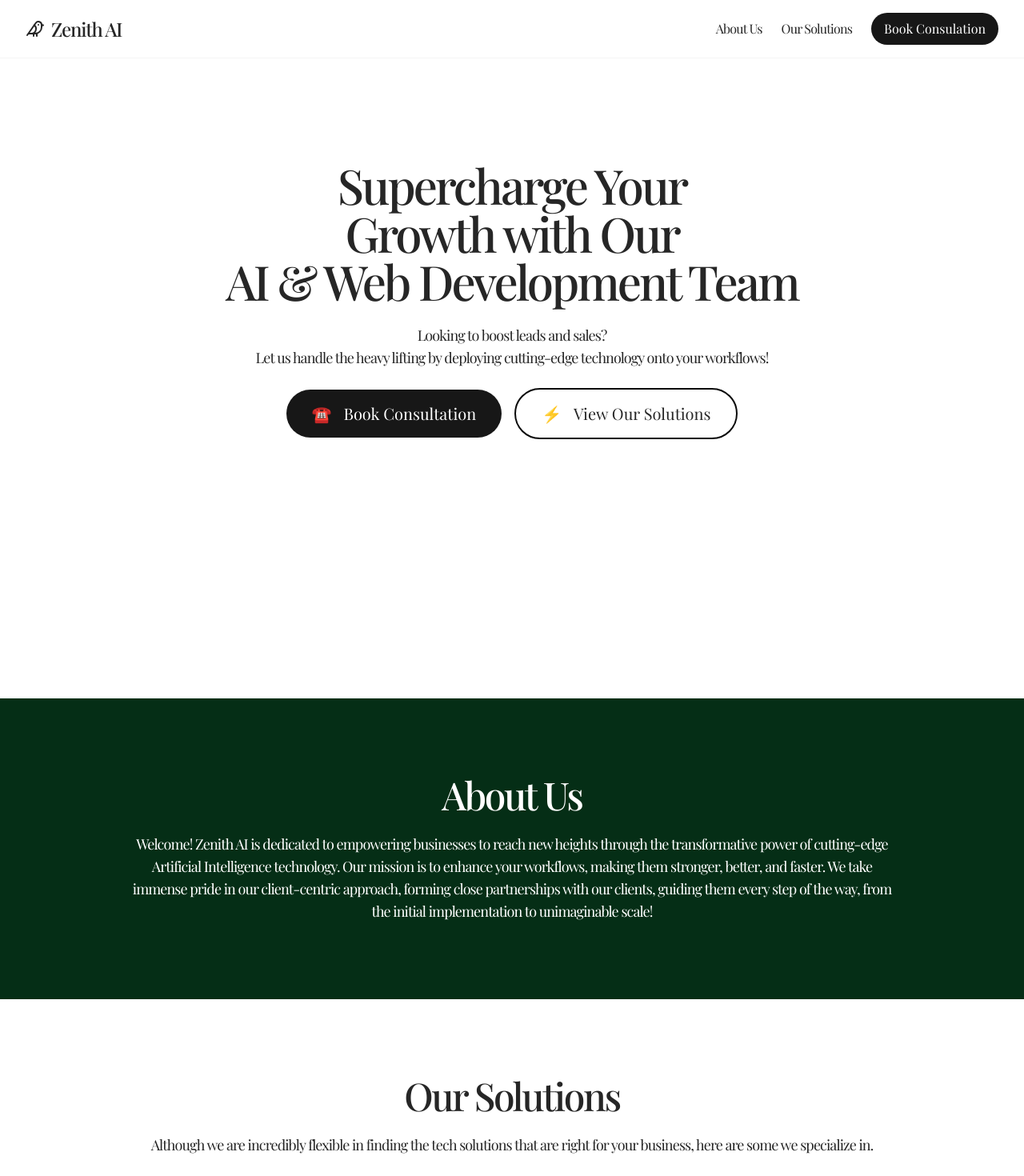
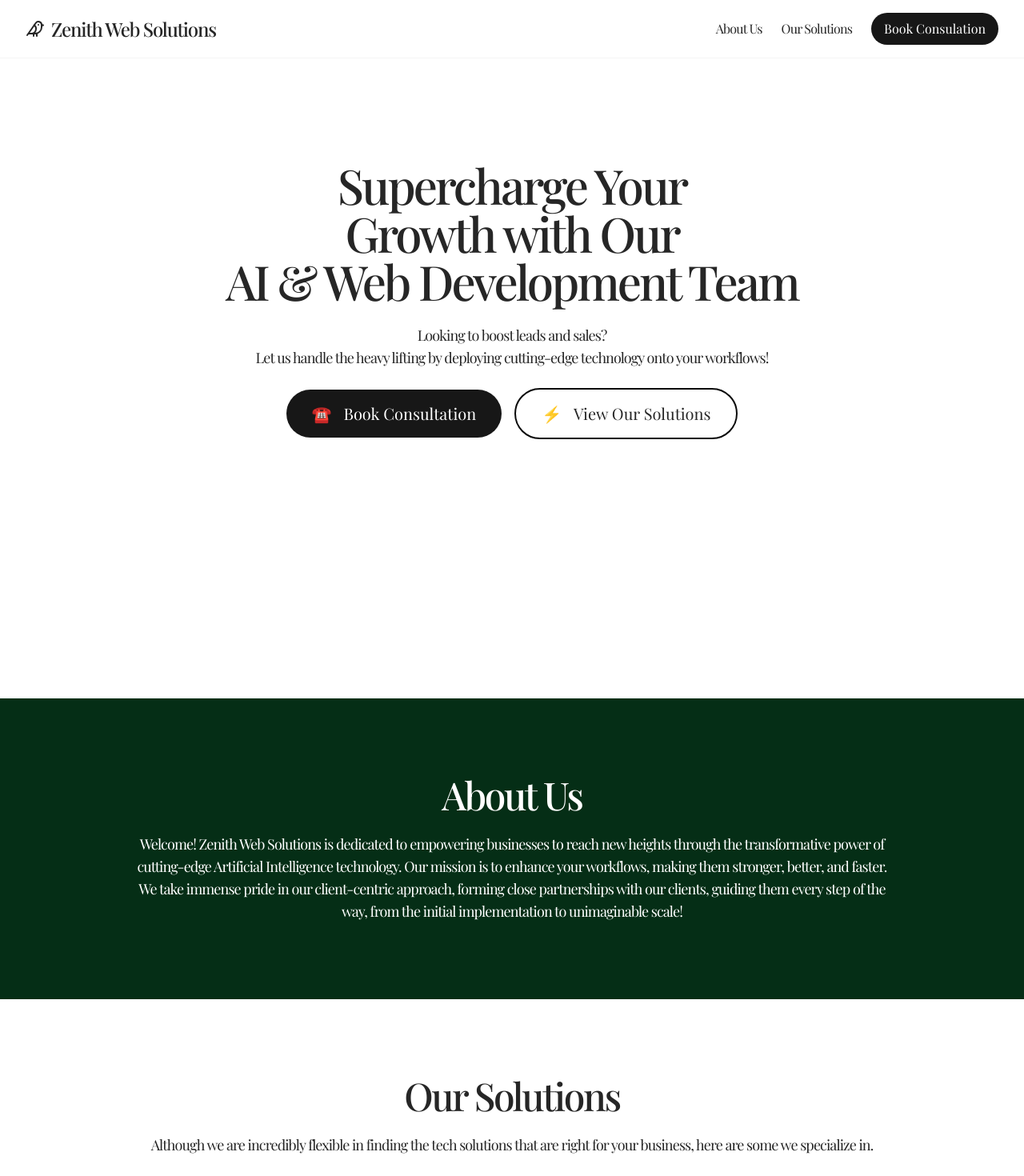
Before and after one commit to cesarealmendarez/zenith.ai, a Next.js app: page / in a window 1280 px wide. Shown: the top 1470 px of the page at 80% size. Built offline with nearby package versions, Linux system fonts and the light colour scheme; a web font is replaced by a local one.

Commit message:
Branding

```diff
--- a/src/pages/_app.tsx
+++ b/src/pages/_app.tsx
@@ -14,7 +14,7 @@ export default function App({ Component, pageProps }: AppProps) {
             <Head>
                 <link rel="icon" href="/favicon.ico" />
                 <link rel="shortcut icon" href="/favicon.ico" />
-                <title>Zenith AI</title>
+                <title>Zenith Web Solutions</title>
             </Head>
 
             <style jsx global>{`
--- a/src/pages/index.tsx
+++ b/src/pages/index.tsx
@@ -60,7 +60,7 @@ export default function Index() {
                         <Bird className="text-neutral-800" />
 
                         <h1 className="ml-2 text-left text-2xl font-medium tracking-tighter text-neutral-800">
-                            Zenith AI
+                            Zenith Web Solutions
                         </h1>
                     </a>
 
@@ -177,7 +177,7 @@ export default function Index() {
                         </h1>
 
                         <p className="text-center text-lg font-light tracking-tighter text-white">
-                            Welcome! Zenith AI is dedicated to empowering
+                            Welcome! Zenith Web Solutions is dedicated to empowering
                             businesses to reach new heights through the
                             transformative power of cutting-edge Artificial
                             Intelligence technology. Our mission is to enhance
@@ -256,7 +256,7 @@ export default function Index() {
                         </h1>
 
                         <p className="text-center text-lg font-light tracking-tighter text-white">
-                            Zenith AI is ready to start building when you are!
+                            Zenith Web Solutions is ready to start building when you are!
                             Let's chat and unlock a world of personalized
                             solutions for your business.
                         </p>
@@ -280,7 +280,7 @@ export default function Index() {
                                     <Bird className="text-neutral-800" />
 
                                     <h1 className="ml-2 text-2xl font-medium tracking-tighter text-neutral-800 md:text-left md:text-center">
-                                        Zenith AI
+                                        Zenith Web Solutions
                                     </h1>
                                 </div>
 
@@ -458,7 +458,7 @@ export default function Index() {
                                 </p>
 
                                 <p className="mt-4 text-sm text-neutral-800 md:order-first md:mt-0">
-                                    &copy;2024 Zenith AI
+                                    &copy;2024 Zenith Web Solutions
                                 </p>
                             </div>
                         </div>
@@ -491,7 +491,7 @@ export default function Index() {
                                 <Bird className="text-white" />
 
                                 <h1 className="ml-2 text-2xl font-medium tracking-tighter text-white">
-                                    Zenith AI
+                                    Zenith Web Solutions
                                 </h1>
                             </div>
 
```
Also changed, not shown: 1 other file (tests, documents, lock files or other folders).
